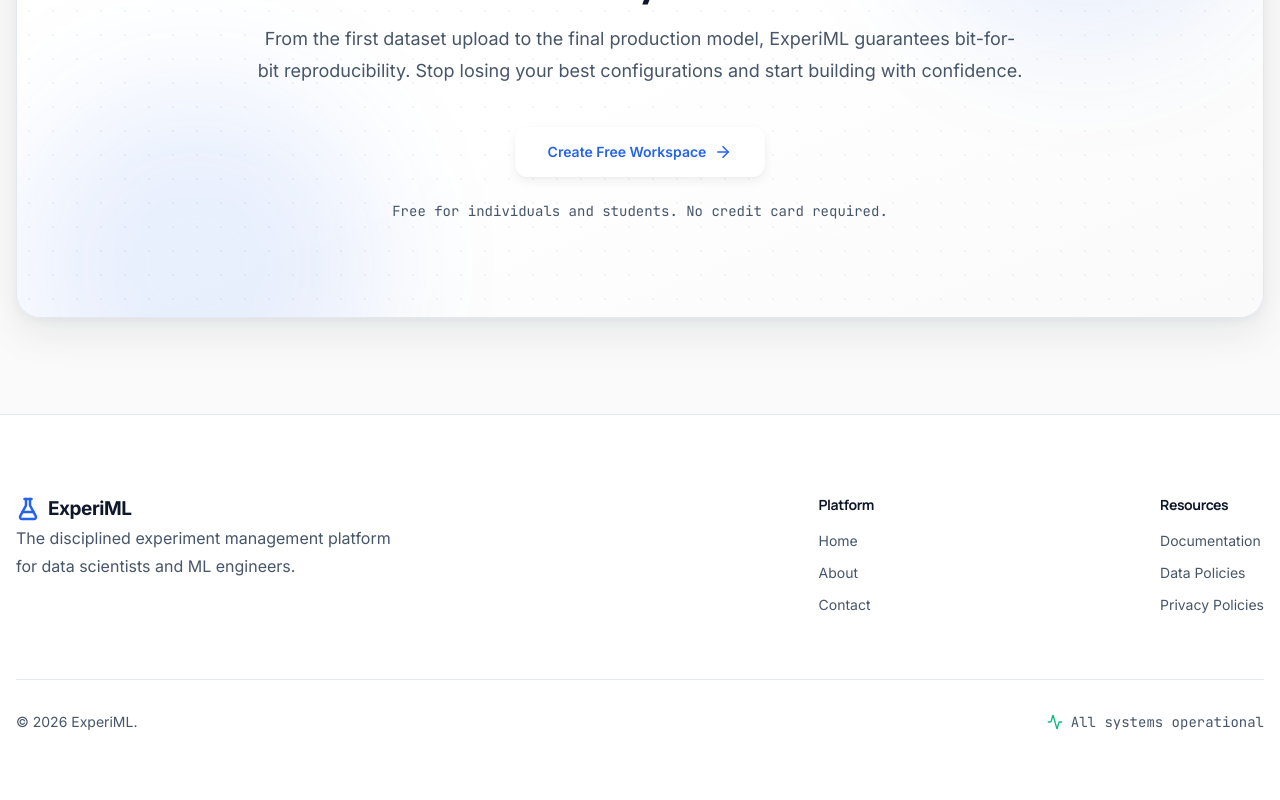
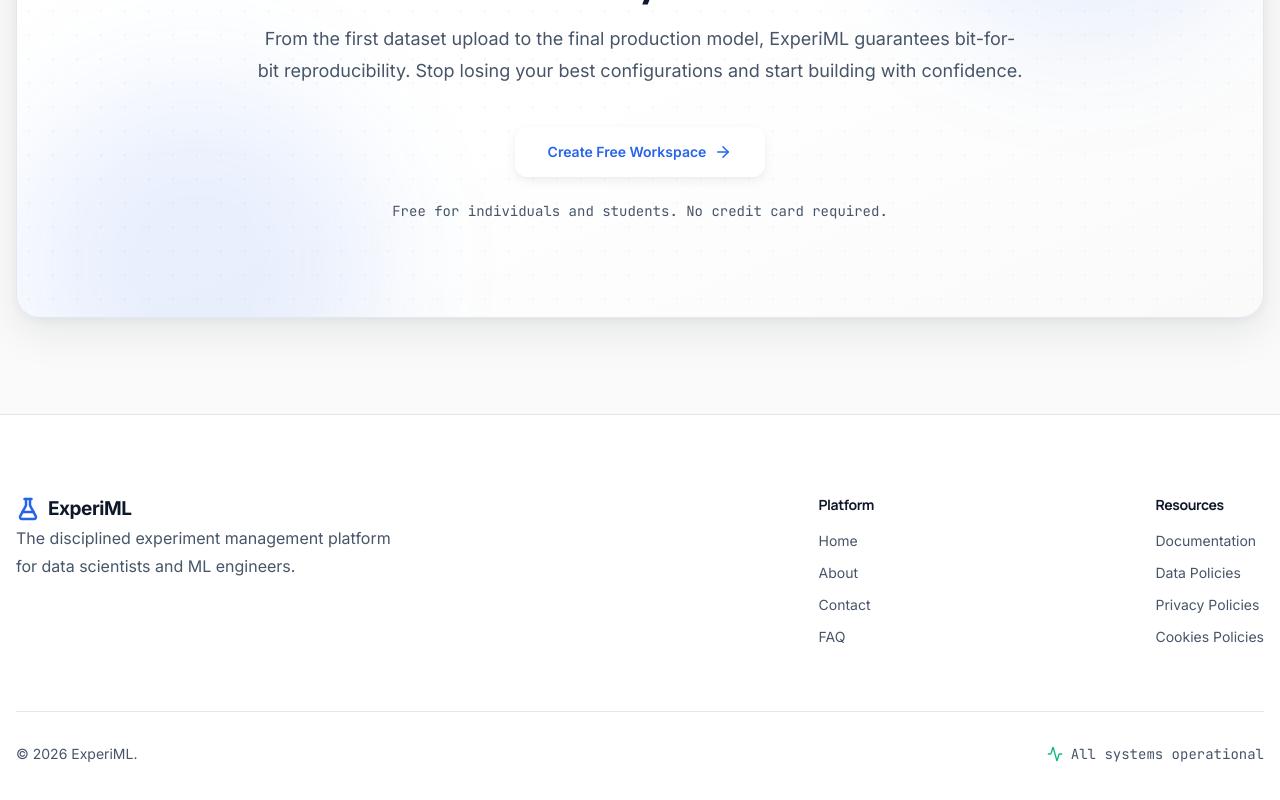
Before and after one commit to Dhairya-Dave-0204/ExperiML, a React (Vite) app in the folder frontend/: page / in a window 1280 px wide. Shown: the part 5480-6280 px from the top of the page. Built offline with nearby package versions, Linux system fonts and the light colour scheme.

Commit message:
Add 2 links to the footer and create a new route for the cookie policy

```diff
--- a/frontend/src/components/common/Footer/footerData.js
+++ b/frontend/src/components/common/Footer/footerData.js
@@ -29,6 +29,11 @@ export const FOOTER_LINK_GROUPS = [
         label: "Contact",
         href: ROUTES.CONTACT,
       },
+      {
+        id: "FAQ",
+        label: "FAQ",
+        href: ROUTES.FAQ,
+      },
     ],
   },
 
@@ -51,6 +56,11 @@ export const FOOTER_LINK_GROUPS = [
         label: "Privacy Policies",
         href: ROUTES.PRIVACY_POLICY,
       },
+      {
+        id: "Cookie",
+        label: "Cookies Policies",
+        href: ROUTES.COOKIE_POLICY,
+      },
     ],
   },
 ];
--- a/frontend/src/constants/routes.js
+++ b/frontend/src/constants/routes.js
@@ -8,4 +8,5 @@ export const ROUTES = {
   FAQ: "/faq",
   DATA_POLICY: "/data-policy",
   PRIVACY_POLICY: "/privacy-policy",
+  COOKIE_POLICY: "/cookie-policy",
 };
```
